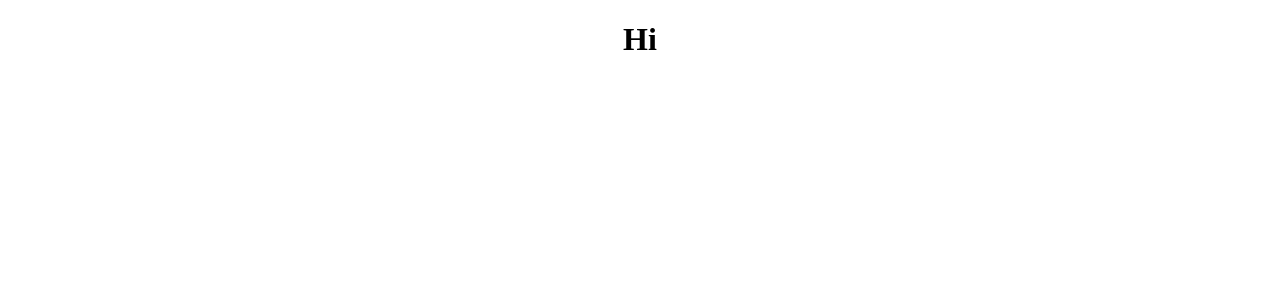
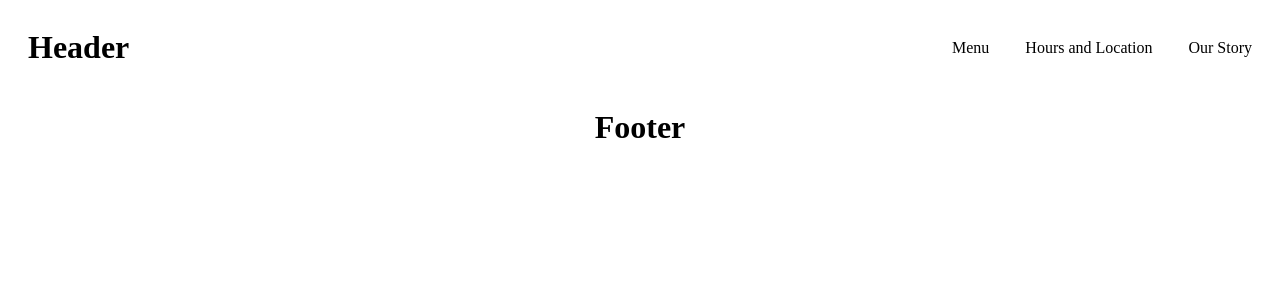
Before and after one commit to GraidanChristensen/RestaurantClone, a React (Create React App) app: page / in a window 1280 px wide. Shown: the top 300 px of the page. Built offline with nearby package versions, Linux system fonts and the light colour scheme.

Commit message:
header basic set up

```diff
--- a/src/App.js
+++ b/src/App.js
@@ -1,9 +1,15 @@
 import './App.css';
+import React from 'react';
+import Header from './components/Header/Header';
+import Footer from './components/Footer/Footer';
 
 function App() {
   return (
     <div className="App">
-      <h1>Hi</h1>
+      <Header/>
+      <footer>
+        <Footer/>
+      </footer>
     </div>
   );
 }
--- a/src/components/Header/Header.css
+++ b/src/components/Header/Header.css
@@ -0,0 +1,15 @@
+.Header{
+    display: flex;
+    justify-content: space-between;
+    align-items: center;
+    margin-left: 20px;
+    margin-right: 20px;
+}
+
+.menu{
+    display: flex;
+    justify-content: space-between;
+    align-items: center;
+    list-style-type: none;
+    width: 300px;
+}
--- a/src/components/Header/Header.js
+++ b/src/components/Header/Header.js
@@ -4,6 +4,11 @@ function Header() {
   return (
     <div className="Header">
       <h1>Header</h1>
+      <ul className="menu">
+        <li>Menu</li>
+        <li>Hours and Location</li>
+        <li>Our Story</li>
+      </ul>
     </div>
   );
 }
```
